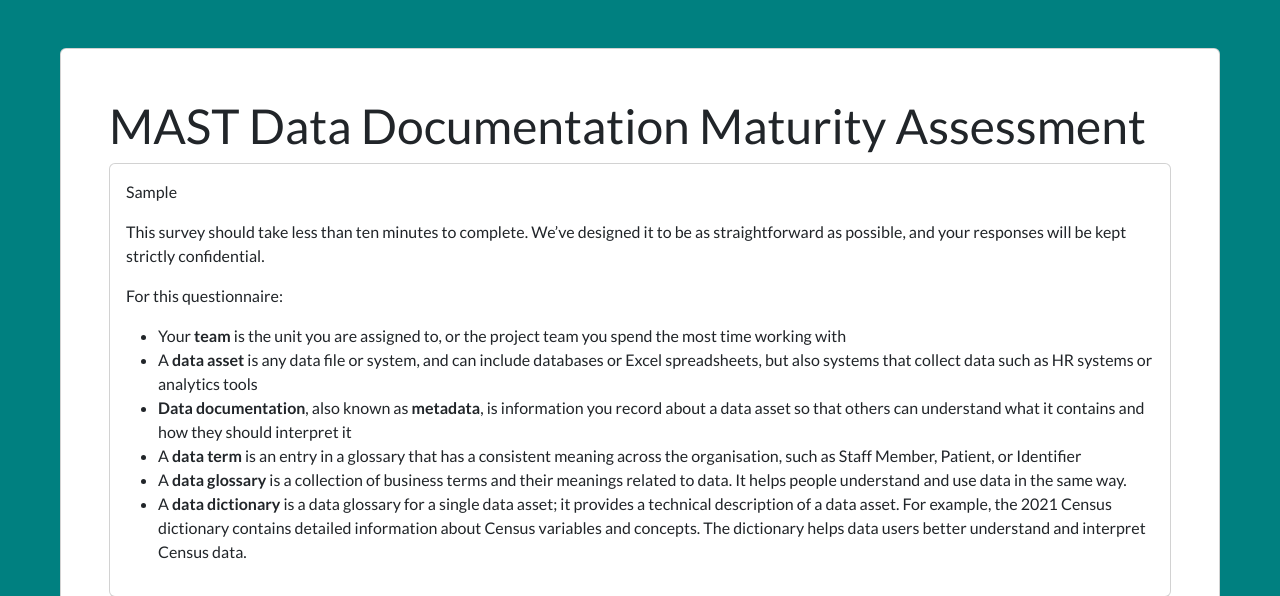
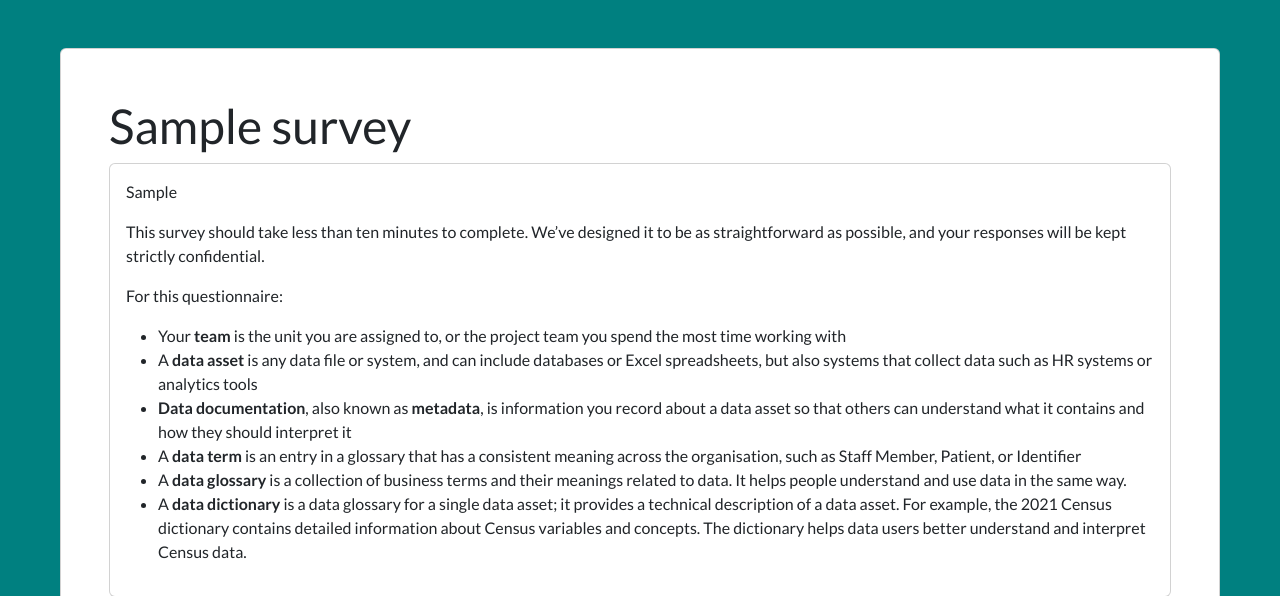
Before and after one commit to Aristotle-Metadata-Enterprises/mast-toolkit, a Django app: page /survey/response/# in a window 1280 px wide. Shown: the top 596 px of the page. Run offline with Django 5.2, Linux system fonts and the light colour scheme; tables that the repository leaves empty hold one stand-in row (values such as "Sample post").

Commit message:
Update create.html

```diff
--- a/app/mast_toolkit/templates/mast/response/create.html
+++ b/app/mast_toolkit/templates/mast/response/create.html
@@ -3,7 +3,7 @@
 {% block title %}Complete MAST Maturity survey - {{ survey.title }}{% endblock %}
 
 {% block content %}
-<h1>MAST Data Documentation Maturity Assessment</h1>
+<h1>{{ survey.title }}</h1>
 
 <form method="post">
     {% csrf_token %}
```
